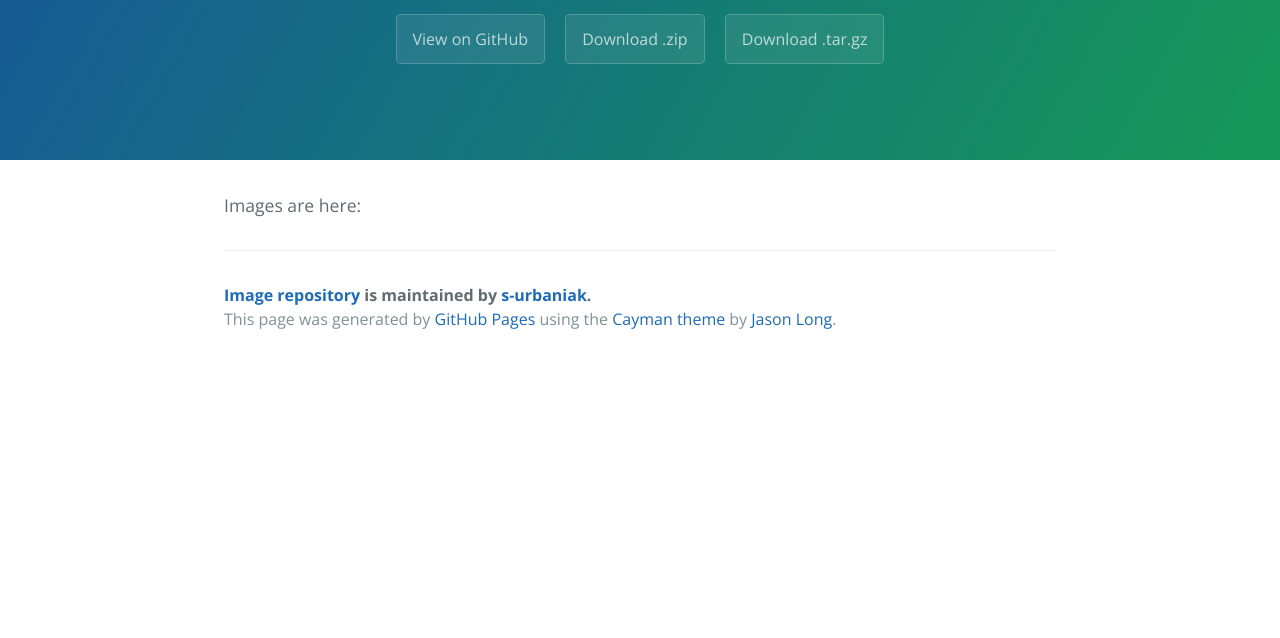
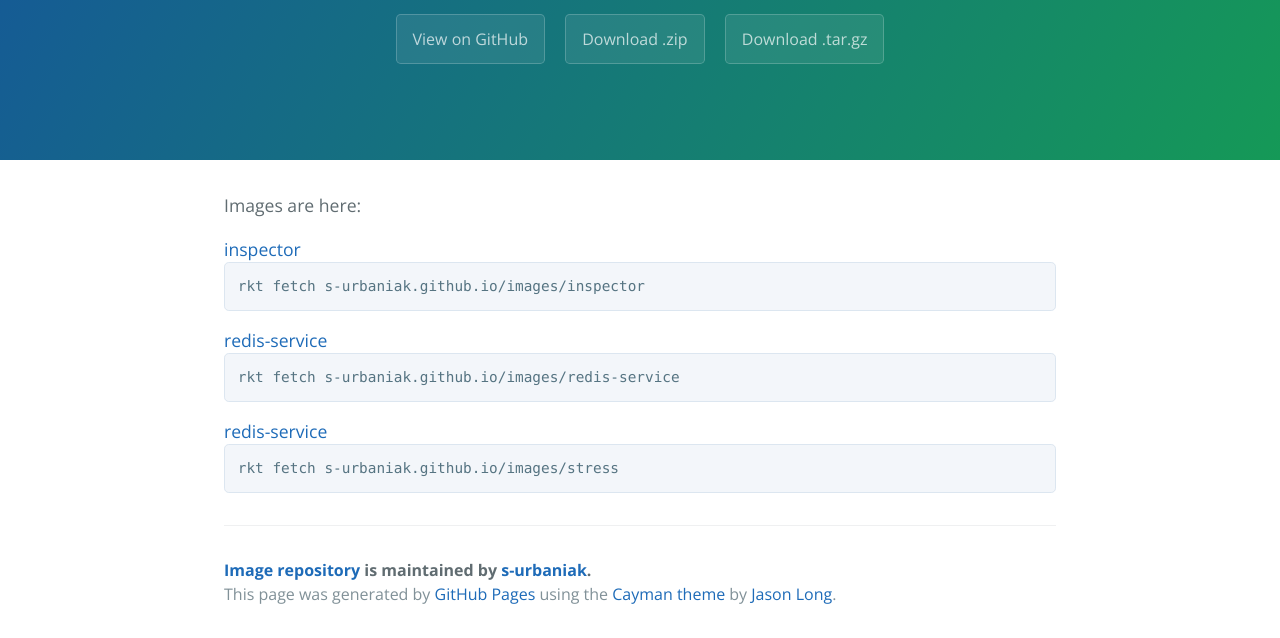
Before and after one commit to s-urbaniak/images, a plain HTML site: page index.html in a window 1280 px wide. Shown: the part 176-814 px from the top of the page. Drawn offline with nearby package versions, Linux system fonts and the light colour scheme.

Commit message:
Update index.html

```diff
--- a/index.html
+++ b/index.html
@@ -21,6 +21,21 @@
     <section class="main-content">
       <p>Images are here:</p>
 
+<a href="https://github.com/s-urbaniak/inspector">inspector</a>
+<pre>
+rkt fetch s-urbaniak.github.io/images/inspector
+</pre>
+
+<a href="https://github.com/s-urbaniak/redis-service">redis-service</a>
+<pre>
+rkt fetch s-urbaniak.github.io/images/redis-service
+</pre>
+
+<a href="https://github.com/s-urbaniak/stress">redis-service</a>
+<pre>
+rkt fetch s-urbaniak.github.io/images/stress
+</pre>
+
       <footer class="site-footer">
         <span class="site-footer-owner"><a href="https://github.com/s-urbaniak/images">Image repository</a> is maintained by <a href="https://github.com/s-urbaniak">s-urbaniak</a>.</span>
 
```
